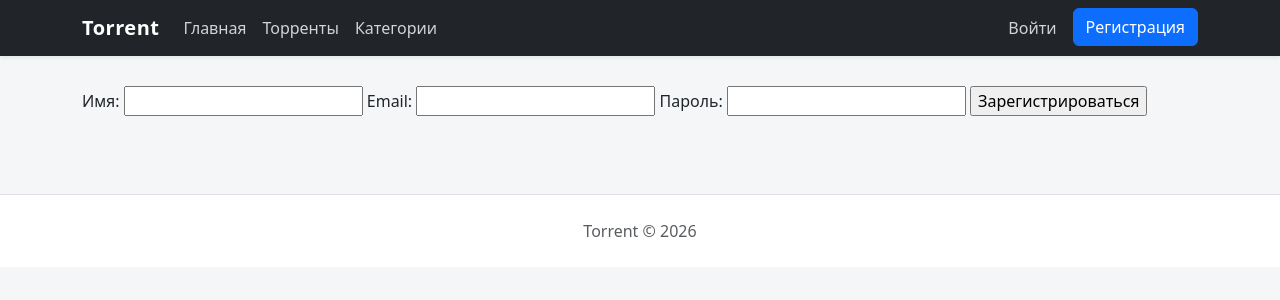
After one commit to nickmsk9/torrent, a PHP site: page /register.php in a window 1280 px wide. The commit adds this page. Shown: the top 300 px of the page. Run offline with PHP 8.4, Linux system fonts and the light colour scheme.

Commit message:
Add registration page and templates

```diff
--- a/app/incs/db.php
+++ b/app/incs/db.php
@@ -0,0 +1,5 @@
+<?php
+
+$dsn = 'mysql:host=db;dbname=torrent;charset=utf8mb4';
+
+$db = new PDO($dsn, 'torrent', 'torrent');
--- /dev/null
+++ b/app/register.php
@@ -0,0 +1,49 @@
+<?php
+
+require_once __DIR__ . '/incs/db.php';
+
+
+
+if ($_SERVER["REQUEST_METHOD"] == "POST") { // В Пост обязателен метод сервер
+
+$name = $_POST['name']; // инициализация переменной методом post
+$email = $_POST['email']; // инициализация переменной методом post
+$password = $_POST['password']; // инициализация переменной методом post
+
+//добавление нового пользователя в базу для формы
+    $stmt = $db->prepare("
+            INSERT INTO users (name, email, password)
+            VALUES (?,?,?)
+    ");
+
+    if ($stmt->execute([$name, $email, $password]))
+
+        echo "Пользователь добавлен";
+
+}
+//добавление нового пользователя в базу для формы
+
+
+require_once __DIR__ . '/templates/header.php';
+?>
+
+<form method="post">
+
+    Имя:
+    <input type="text" name="name">
+
+    Email:
+    <input type="email" name="email">
+
+    Пароль:
+    <input type="password" name="password">
+
+    <input type="submit" value="Зарегистрироваться">
+
+</form>
+
+<?php
+
+require_once __DIR__ . '/templates/footer.php';
+
+?>
--- /dev/null
+++ b/app/templates/footer.php
@@ -0,0 +1,14 @@
+</main>
+
+<footer class="border-top bg-white py-4 mt-5">
+    <div class="container text-center text-muted">
+        Torrent © <?= date('Y') ?>
+    </div>
+</footer>
+
+<script
+    src="https://cdn.jsdelivr.net/npm/bootstrap@5.3.8/dist/js/bootstrap.bundle.min.js">
+</script>
+
+</body>
+</html>
--- /dev/null
+++ b/app/templates/header.php
@@ -0,0 +1,108 @@
+<!doctype html>
+<html lang="ru">
+<head>
+    <meta charset="UTF-8">
+    <meta name="viewport" content="width=device-width, initial-scale=1">
+
+    <title>Torrent</title>
+
+    <link
+        href="https://cdn.jsdelivr.net/npm/bootstrap@5.3.8/dist/css/bootstrap.min.css"
+        rel="stylesheet"
+    >
+
+    <style>
+        body {
+            background-color: #f4f6f8;
+        }
+
+        .navbar-brand {
+            font-weight: 700;
+            letter-spacing: 0.5px;
+        }
+
+        .main-navbar {
+            background: #212529;
+        }
+
+        .main-navbar .nav-link {
+            color: rgba(255, 255, 255, 0.8);
+        }
+
+        .main-navbar .nav-link:hover {
+            color: #ffffff;
+        }
+
+        .site-container {
+            padding-top: 30px;
+            padding-bottom: 30px;
+        }
+    </style>
+</head>
+
+<body>
+
+<nav class="navbar navbar-expand-lg navbar-dark main-navbar shadow-sm">
+    <div class="container">
+
+        <a class="navbar-brand" href="/index.php">
+            Torrent
+        </a>
+
+        <button
+            class="navbar-toggler"
+            type="button"
+            data-bs-toggle="collapse"
+            data-bs-target="#mainNavbar"
+            aria-controls="mainNavbar"
+            aria-expanded="false"
+            aria-label="Открыть меню"
+        >
+            <span class="navbar-toggler-icon"></span>
+        </button>
+
+        <div class="collapse navbar-collapse" id="mainNavbar">
+
+            <ul class="navbar-nav me-auto mb-2 mb-lg-0">
+
+                <li class="nav-item">
+                    <a class="nav-link" href="/index.php">
+                        Главная
+                    </a>
+                </li>
+
+                <li class="nav-item">
+                    <a class="nav-link" href="#">
+                        Торренты
+                    </a>
+                </li>
+
+                <li class="nav-item">
+                    <a class="nav-link" href="#">
+                        Категории
+                    </a>
+                </li>
+
+            </ul>
+
+            <ul class="navbar-nav">
+
+                <li class="nav-item">
+                    <a class="nav-link" href="/login.php">
+                        Войти
+                    </a>
+                </li>
+
+                <li class="nav-item ms-lg-2">
+                    <a class="btn btn-primary" href="/register.php">
+                        Регистрация
+                    </a>
+                </li>
+
+            </ul>
+
+        </div>
+    </div>
+</nav>
+
+<main class="container site-container">
```
Also changed, not shown: app/index.php (+7 -1 lines).
